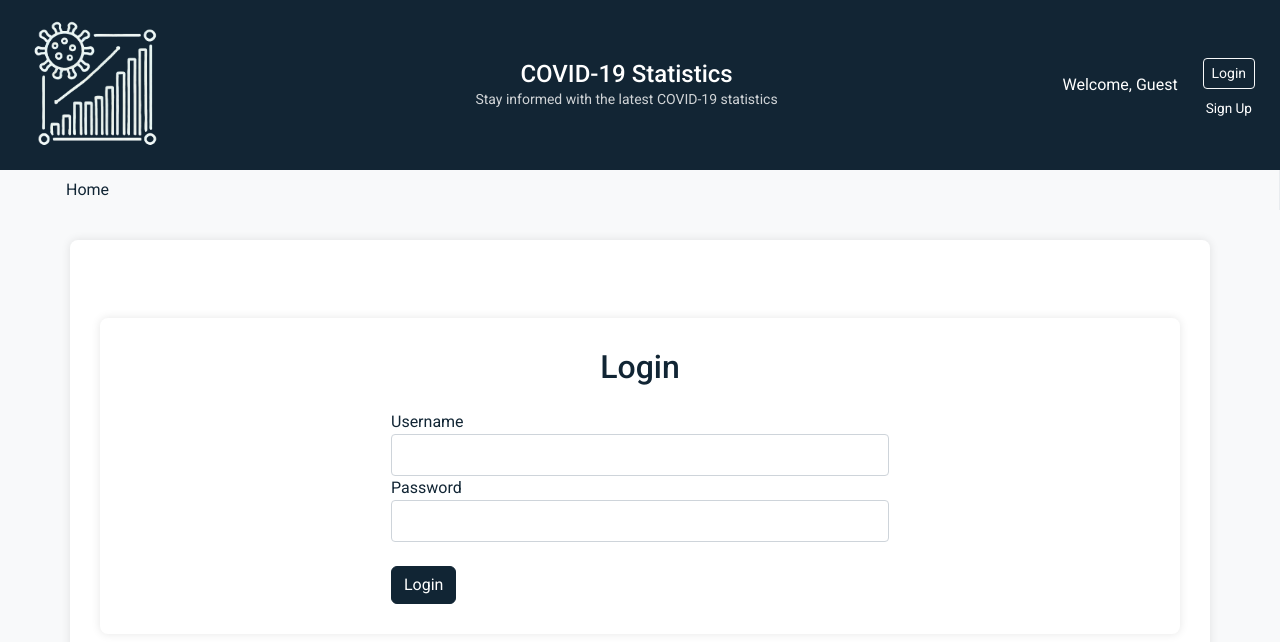
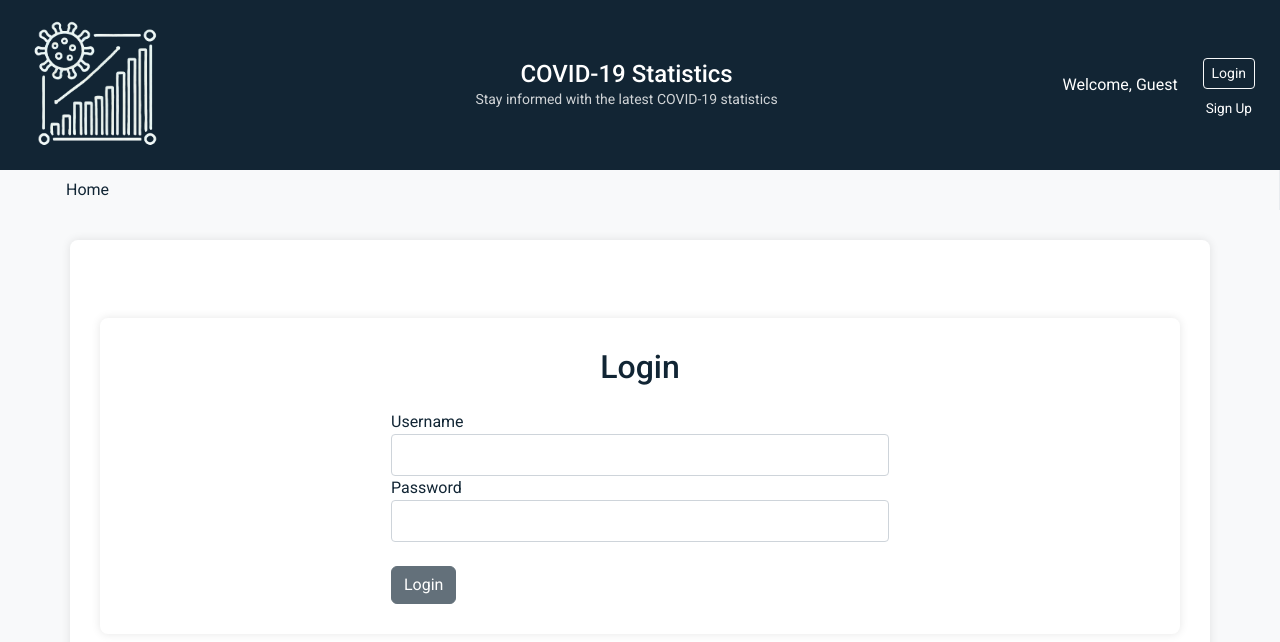
Before and after one commit to Mgodisai/covid-stat, an Angular app: page /login in a window 1280 px wide. Shown: the top 642 px of the page. Built offline with nearby package versions, Linux system fonts and the light colour scheme.

Commit message:
updated and fixed the login form, added spinner and simulate delay

```diff
--- a/src/app/auth/auth.service.ts
+++ b/src/app/auth/auth.service.ts
@@ -5,6 +5,8 @@ import { Router } from '@angular/router';
 import { Observable } from 'rxjs/internal/Observable';
 import { tap } from 'rxjs/internal/operators/tap';
 import { of } from 'rxjs/internal/observable/of';
+import { delay } from 'rxjs/internal/operators/delay';
+import { throwError } from 'rxjs/internal/observable/throwError';
 
 @Injectable({
    providedIn: 'root',
@@ -18,11 +20,7 @@ export class AuthService {
    constructor(
       private readonly userRepository: UserRepository,
       private readonly router: Router
-   ) {
-      effect(() => {
-         console.log('current user changed:', this._currentUser());
-      });
-   }
+   ) {}
 
    isAuthenticated = computed(() => this._currentUser() !== undefined);
 
@@ -35,6 +33,8 @@ export class AuthService {
       if (validatedUser) {
          return of(true).pipe(
             tap(() => {
+               delay(2000);
+
                this._currentUser.set(validatedUser);
                this.storeCurrentUser(validatedUser);
                console.log('User logged in');
@@ -73,10 +73,6 @@ export class AuthService {
    }
 
    private clearStoredCurrentUser() {
-      const x = localStorage.getItem(this.CURRENT_USER_KEY);
-      console.log('removing: ', x);
       localStorage.removeItem(this.CURRENT_USER_KEY);
-      const y = localStorage.getItem(this.CURRENT_USER_KEY);
-      console.log('removed: ', y);
    }
 }
--- a/src/app/auth/login/login.component.html
+++ b/src/app/auth/login/login.component.html
@@ -2,7 +2,12 @@
    <div class="row justify-content-center">
       <div class="col-md-6">
          <h2 class="text-center mb-4">Login</h2>
-         <form [formGroup]="loginForm" (ngSubmit)="login()">
+         @if(errorMessage()) {
+         <div class="alert alert-danger">
+            {{ errorMessage() }}
+         </div>
+         }
+         <form [formGroup]="loginData" (ngSubmit)="login()" novalidate>
             <div class="form-group">
                <label for="username">Username</label>
                <input
@@ -11,12 +16,17 @@
                   class="form-control"
                   formControlName="username"
                   [ngClass]="{
-                     'is-invalid': submitted && formControls['username'].errors
+                     'is-invalid':
+                        loginData.controls.username.invalid &&
+                        (loginData.controls.username.touched ||
+                           loginData.controls.username.dirty)
                   }"
                />
-               @if(submitted && formControls['username'].errors) {
+               @if(loginData.controls.username.invalid &&
+               (loginData.controls.username.touched ||
+               loginData.controls.username.dirty)) {
                <div class="invalid-feedback">
-                  @if (formControls['username'].errors['required']) {
+                  @if (loginData.controls.username.errors?.['required']) {
                   <div>Username is required</div>
                   }
                </div>
@@ -31,20 +41,35 @@
                   class="form-control"
                   formControlName="password"
                   [ngClass]="{
-                     'is-invalid': submitted && formControls['password'].errors
+                     'is-invalid':
+                        loginData.controls.username.invalid &&
+                        (loginData.controls.username.touched ||
+                           loginData.controls.username.dirty)
                   }"
                />
-               @if(submitted && formControls['password'].errors) {
+               @if(loginData.controls.username.invalid &&
+               (loginData.controls.username.touched ||
+               loginData.controls.username.dirty)) {
                <div class="invalid-feedback">
-                  @if(formControls['password'].errors['required']) {
+                  @if(loginData.controls.password.errors?.['required']) {
                   <div>Password is required</div>
                   }
                </div>
                }
             </div>
 
-            <button type="submit" class="btn btn-primary btn-block mt-4">
-               Login
+            <button
+               type="submit"
+               [disabled]="loginData.invalid || isLoading()"
+               class="btn btn-primary btn-block mt-4"
+            >
+               @if(isLoading()) {
+               <span
+                  class="spinner-border spinner-border-sm"
+                  role="status"
+                  aria-hidden="true"
+               ></span>
+               } @else { Login }
             </button>
          </form>
       </div>
--- a/src/app/auth/login/login.component.ts
+++ b/src/app/auth/login/login.component.ts
@@ -1,6 +1,7 @@
-import { Component, DestroyRef } from '@angular/core';
+import { Component, DestroyRef, signal } from '@angular/core';
 import {
    FormBuilder,
+   FormControl,
    FormGroup,
    FormsModule,
    ReactiveFormsModule,
@@ -9,6 +10,8 @@ import {
 import { AuthService } from '../auth.service';
 import { NgClass } from '@angular/common';
 import { tap } from 'rxjs/internal/operators/tap';
+import { finalize } from 'rxjs/internal/operators/finalize';
+import { catchError } from 'rxjs';
 
 @Component({
    selector: 'app-login',
@@ -18,35 +21,51 @@ import { tap } from 'rxjs/internal/operators/tap';
    styleUrl: './login.component.scss',
 })
 export class LoginComponent {
-   loginForm: FormGroup;
-   submitted = false;
+   loginData = new FormGroup({
+      username: new FormControl<string>('', Validators.required),
+      password: new FormControl<string>('', Validators.required),
+   });
+
+   isLoading = signal<boolean>(false);
+   errorMessage = signal<string | null>(null);
 
    constructor(
       private readonly authService: AuthService,
       private readonly formBuilder: FormBuilder
-   ) {
-      this.loginForm = this.formBuilder.group({
-         username: ['', Validators.required],
-         password: ['', Validators.required],
-      });
-   }
-
-   get formControls() {
-      return this.loginForm.controls;
-   }
+   ) {}
 
    login() {
-      this.submitted = true;
-      if (this.loginForm.invalid) {
+      this.errorMessage.set(null);
+      this.isLoading.set(true);
+
+      if (this.loginData.invalid) {
          return;
       }
-      const username = this.loginForm.value.username;
-      const password = this.loginForm.value.password;
+      const username = this.loginData.value.username;
+      const password = this.loginData.value.password;
+
       if (username && password) {
          this.authService
             .login(username, password)
-            .pipe(tap(() => console.log('User logged in: ', username)))
+            .pipe(
+               tap((result: boolean) => {
+                  if (result) {
+                     console.log('Login successful');
+                  } else {
+                     this.errorMessage.set('Invalid username or password');
+                  }
+               }),
+
+               catchError((error) => {
+                  this.errorMessage.set('An error occurred. Please try again.');
+                  throw error;
+               }),
+               finalize(() => this.isLoading.set(false))
+            )
             .subscribe();
       }
    }
 }
+function of(arg0: null): any {
+   throw new Error('Function not implemented.');
+}
```
